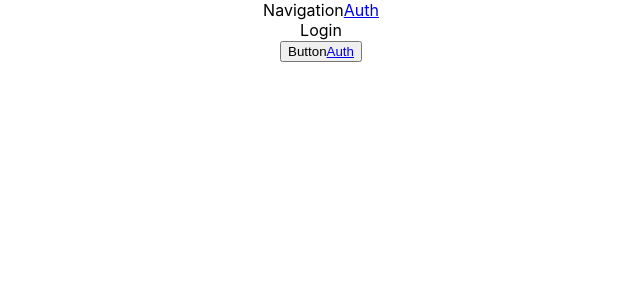
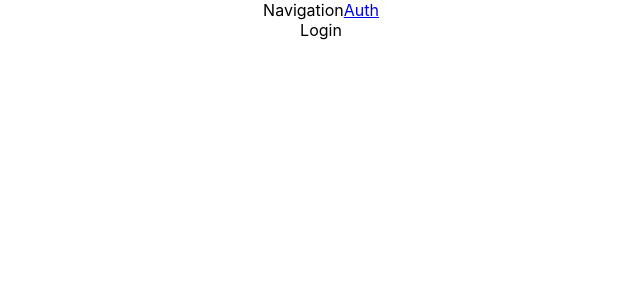
Before and after one commit to JYMTeam/eCommerce-Application, a React (Create React App) app in the folder ecommerce-app/: page /auth in a window 1280 px wide. Shown: the top 300 px of the page, without its empty margins (319-959 px from the left). Built offline with nearby package versions, Linux system fonts and the light colour scheme.

Commit message:
fix: change app-file v6 for tests (EC-35)

```diff
--- a/ecommerce-app/src/App.tsx
+++ b/ecommerce-app/src/App.tsx
@@ -5,7 +5,6 @@ import { Routes, Route, BrowserRouter } from "react-router-dom";
 import { MainPage } from "./pages/MainPage";
 import { LoginPage } from "./pages/AuthPage";
 import { Navigation } from "./components/Navigation";
-import { Button } from "./components/Button";
 
 function App() {
   return (
@@ -34,7 +33,6 @@ function App() {
     Learn React
   </a>
 </header> */}
-        <Button />
       </div>
     </BrowserRouter>
   );
```
